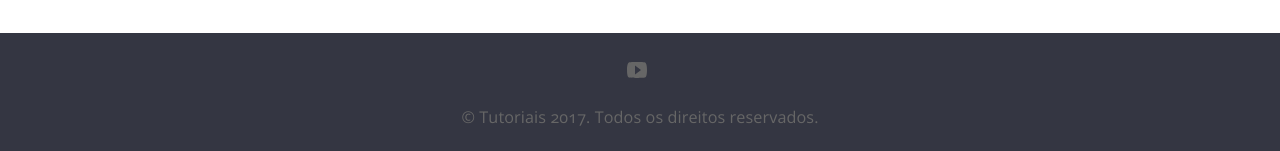
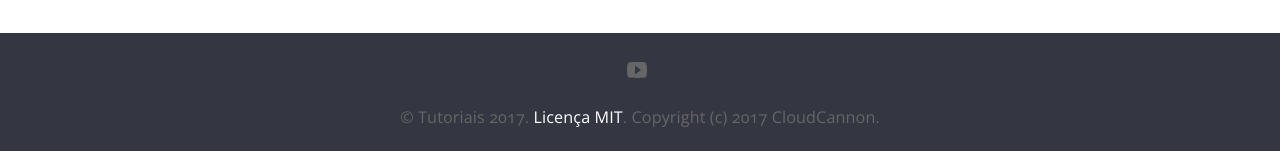
Before and after one commit to Contadoria/Tutoriais, a Jekyll site: the page built from index.html, in a window 1280 px wide. Shown: the part 822-973 px from the top of the page. Built offline with Jekyll 4.4.1, drawn with Linux system fonts in a browser that asks for light colours; nearby versions of some CDN libraries.

Commit message:
Alterado o nome do projeto

```diff
--- a/_config.yml
+++ b/_config.yml
@@ -1,7 +1,7 @@
 
 title: Tutoriais
-url: "https://contadoria.github.io/tutoriais"
-baseurl: "/tutoriais"
+url: "https://contadoria.github.io/Tutoriais"
+baseurl: "/Tutoriais"
 
 permalink: /:categories/:title/
 
--- a/_includes/footer.html
+++ b/_includes/footer.html
@@ -9,6 +9,6 @@
 					{{ link.name }}</a></li>
 			{% endfor %}
 		</ul>
-		<p class="copyright">&copy; {{ site.title }} {{ site.time | date: "%Y" }}. Todos os direitos reservados.</p>
+		<p class="copyright">&copy; {{ site.title }} {{ site.time | date: "%Y" }}. <a target="_blank" href="https://github.com/Contadoria/Tutoriais/blob/master/LICENSE">Licença MIT</a>. Copyright (c) 2017 CloudCannon.</p>
 	</div>
 </footer>
```
